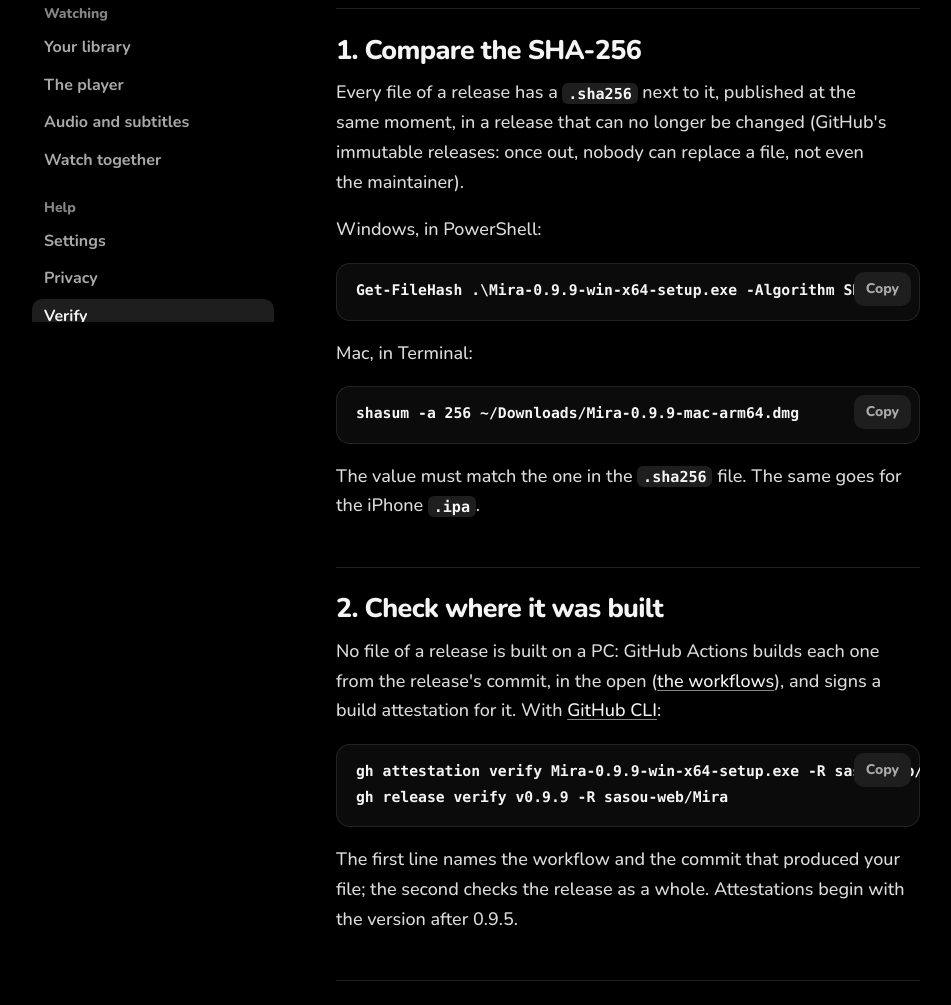
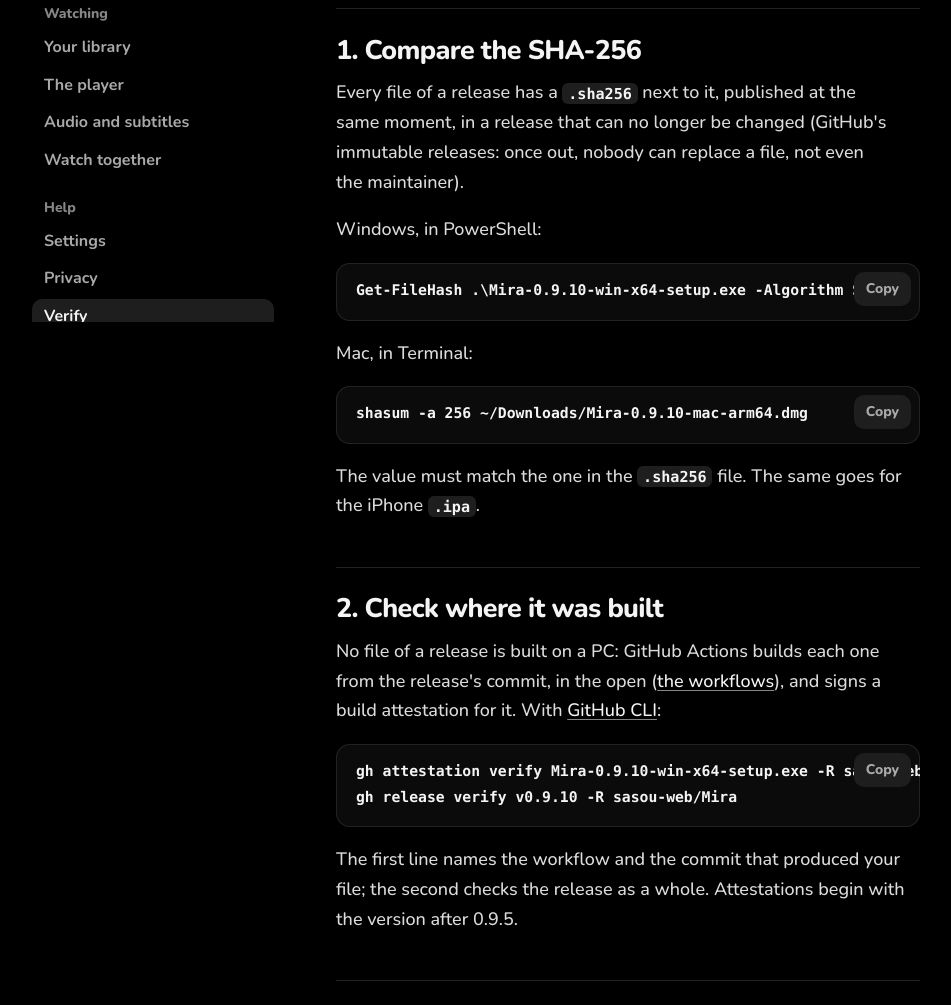
Before and after one commit to sasou-web/mira-wiki, a plain HTML site: page verify/index.html in a window 1280 px wide. Shown: the part 512-1517 px from the top of the page, without its empty margins (32-983 px from the left). Drawn offline with Linux system fonts and the light colour scheme.

Commit message:
Wiki from sasou-web/Mira@63fa3d8

```diff
--- a/verify/index.html
+++ b/verify/index.html
@@ -68,14 +68,14 @@
 <h2 id="1-compare-the-sha-256">1. Compare the SHA-256<a class="anchor" href="#1-compare-the-sha-256" aria-label="Link to this section">#</a></h2>
 <p>Every file of a release has a <code>.sha256</code> next to it, published at the same moment, in a release that can no longer be changed (GitHub's immutable releases: once out, nobody can replace a file, not even the maintainer).</p>
 <p>Windows, in PowerShell:</p>
-<div class="code"><pre data-language="powershell"><code>Get-FileHash .\Mira-0.9.9-win-x64-setup.exe -Algorithm SHA256</code></pre></div>
+<div class="code"><pre data-language="powershell"><code>Get-FileHash .\Mira-0.9.10-win-x64-setup.exe -Algorithm SHA256</code></pre></div>
 <p>Mac, in Terminal:</p>
-<div class="code"><pre data-language="sh"><code>shasum -a 256 ~/Downloads/Mira-0.9.9-mac-arm64.dmg</code></pre></div>
+<div class="code"><pre data-language="sh"><code>shasum -a 256 ~/Downloads/Mira-0.9.10-mac-arm64.dmg</code></pre></div>
 <p>The value must match the one in the <code>.sha256</code> file. The same goes for the iPhone <code>.ipa</code>.</p>
 <h2 id="2-check-where-it-was-built">2. Check where it was built<a class="anchor" href="#2-check-where-it-was-built" aria-label="Link to this section">#</a></h2>
 <p>No file of a release is built on a PC: GitHub Actions builds each one from the release's commit, in the open (<a href="https://github.com/sasou-web/Mira/tree/main/.github/workflows" rel="noopener">the workflows</a>), and signs a build attestation for it. With <a href="https://cli.github.com/" rel="noopener">GitHub CLI</a>:</p>
-<div class="code"><pre data-language="sh"><code>gh attestation verify Mira-0.9.9-win-x64-setup.exe -R sasou-web/Mira
-gh release verify v0.9.9 -R sasou-web/Mira</code></pre></div>
+<div class="code"><pre data-language="sh"><code>gh attestation verify Mira-0.9.10-win-x64-setup.exe -R sasou-web/Mira
+gh release verify v0.9.10 -R sasou-web/Mira</code></pre></div>
 <p>The first line names the workflow and the commit that produced your file; the second checks the release as a whole. Attestations begin with the version after 0.9.5.</p>
 <h2 id="3-look-it-up-on-virustotal">3. Look it up on VirusTotal<a class="anchor" href="#3-look-it-up-on-virustotal" aria-label="Link to this section">#</a></h2>
 <p>The release workflow sends the Windows installer, the portable and the Mac disk image to <a href="https://www.virustotal.com/" rel="noopener">VirusTotal</a>, where some seventy antivirus engines scan them. Open <code>https://www.virustotal.com/gui/file/</code> followed by the SHA-256 from step 1. If the file is unknown there, upload it yourself: it is public already.</p>
```
Also changed, not shown: fr/mac/index.html (+1 -1 lines), fr/verify/index.html (+4 -4 lines), fr/windows/index.html (+2 -2 lines), mac/index.html (+1 -1 lines), windows/index.html (+2 -2 lines).
